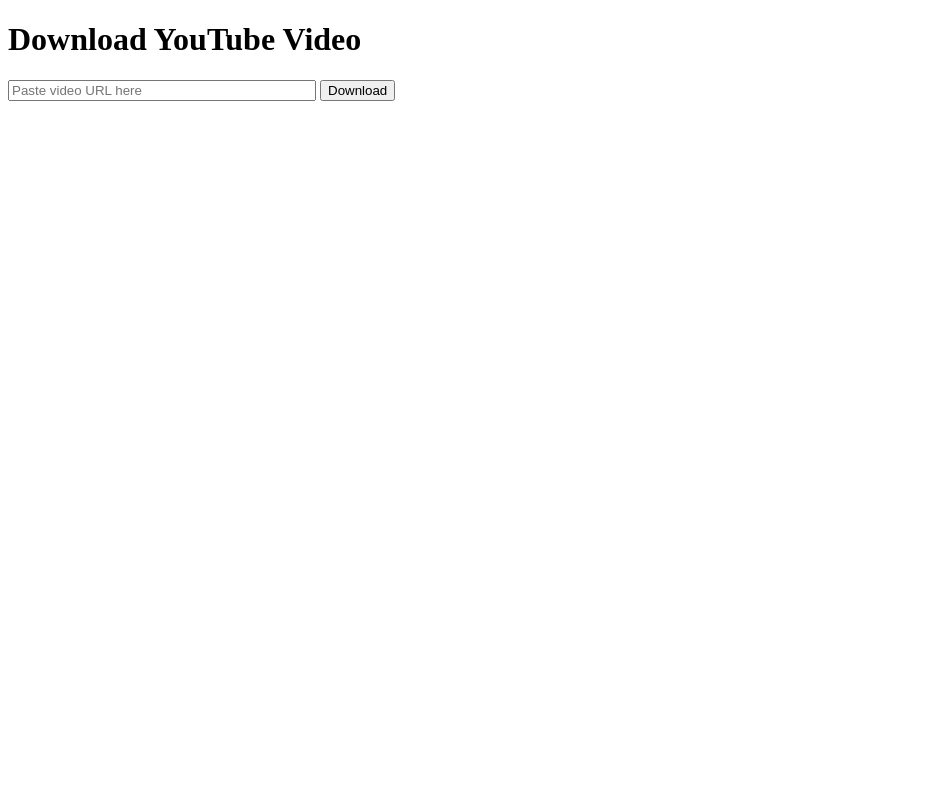
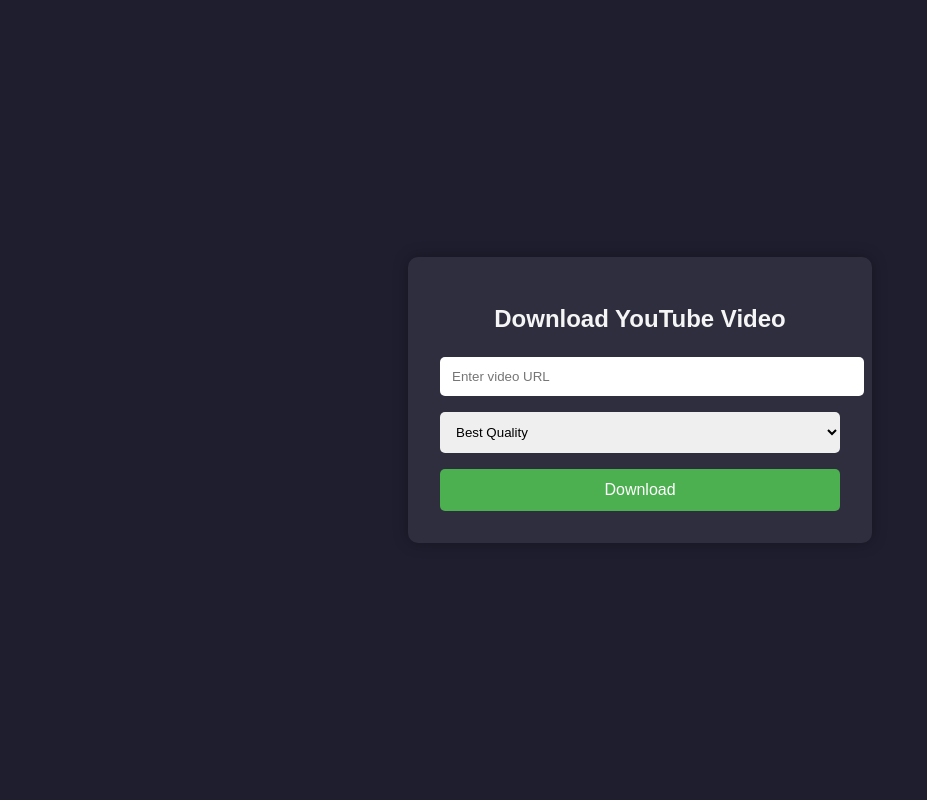
Before and after one commit to ppavanpm/DOWNLOAD, a Flask app: page / in a window 1280 px wide. Shown: the whole page, without its empty margins (0-927 px from the left). Run offline with Flask 3, Linux system fonts and the light colour scheme.

Commit message:
Update index.html

```diff
--- a/templates/index.html
+++ b/templates/index.html
@@ -1,24 +1,97 @@
 <!DOCTYPE html>
 <html lang="en">
 <head>
-    <meta charset="UTF-8" />
-    <meta name="viewport" content="width=device-width, initial-scale=1" />
-    <title>Video Downloader</title>
+  <meta charset="UTF-8" />
+  <meta name="viewport" content="width=device-width, initial-scale=1.0"/>
+  <title>Video Downloader</title>
+  <style>
+    body {
+      font-family: Arial, sans-serif;
+      background: #1e1e2f;
+      color: #f5f5f5;
+      display: flex;
+      justify-content: center;
+      align-items: center;
+      min-height: 100vh;
+      margin: 0;
+    }
+    .container {
+      background: #2e2e3e;
+      padding: 2rem;
+      border-radius: 10px;
+      box-shadow: 0 0 15px rgba(0,0,0,0.3);
+      width: 100%;
+      max-width: 400px;
+    }
+    h1 {
+      text-align: center;
+      margin-bottom: 1.5rem;
+      font-size: 1.5rem;
+    }
+    input[type="text"], select {
+      width: 100%;
+      padding: 0.75rem;
+      margin-bottom: 1rem;
+      border: none;
+      border-radius: 5px;
+    }
+    button {
+      width: 100%;
+      padding: 0.75rem;
+      background: #4caf50;
+      border: none;
+      color: white;
+      font-size: 1rem;
+      border-radius: 5px;
+      cursor: pointer;
+    }
+    button:hover {
+      background: #45a049;
+    }
+    .message {
+      color: #ff4e4e;
+      text-align: center;
+      margin-bottom: 1rem;
+    }
+    .loading {
+      display: none;
+      text-align: center;
+      margin-top: 1rem;
+      font-size: 0.9rem;
+    }
+  </style>
 </head>
 <body>
+  <div class="container">
     <h1>Download YouTube Video</h1>
+
     {% with messages = get_flashed_messages() %}
       {% if messages %}
-        <ul style="color: red;">
+        <div class="message">
           {% for message in messages %}
-            <li>{{ message }}</li>
+            <p>{{ message }}</p>
           {% endfor %}
-        </ul>
+        </div>
       {% endif %}
     {% endwith %}
-    <form method="POST">
-        <input type="text" name="url" placeholder="Paste video URL here" style="width: 300px;" />
-        <button type="submit">Download</button>
+
+    <form method="POST" onsubmit="showLoading()">
+      <input type="text" name="url" placeholder="Enter video URL" required />
+      <select name="quality">
+        <option value="best">Best Quality</option>
+        <option value="worst">Low Quality</option>
+        <option value="audio">Audio Only</option>
+      </select>
+      <button type="submit">Download</button>
     </form>
+
+    <div class="loading" id="loading">Downloading... Please wait.</div>
+  </div>
+
+  <script>
+    function showLoading() {
+      document.getElementById('loading').style.display = 'block';
+    }
+  </script>
 </body>
 </html>
```
